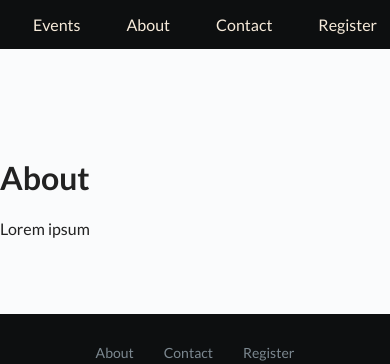
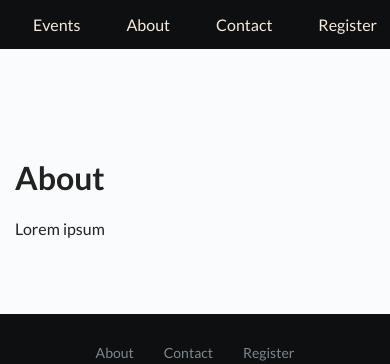
Before and after one commit to vivekraj-kr/events-app-fe, a Next.js app: page /about in a window 390 px wide. Shown: the top 364 px of the page. Built offline with nearby package versions, Linux system fonts and the light colour scheme.

Commit message:
Responsive styles

```diff
--- a/components/Layout.js
+++ b/components/Layout.js
@@ -8,8 +8,12 @@ import styled from "styled-components";
 const StyledContainer = styled.div`
   max-width: 1360px;
   margin: 0 auto;
-  padding: 30px 0 60px;
+  padding: 30px 30px 60px 30px;
   margin-top: ${({ isLandingPage }) => (isLandingPage ? "0" : "107px")};
+
+  @media (max-width: 768px) {
+    padding: 30px 15px 60px 15px;
+  }
 `;
 
 const Layout = ({ title, keywords, description, children }) => {
--- a/components/Showcase.js
+++ b/components/Showcase.js
@@ -9,13 +9,21 @@ const StyledShowcase = styled.div`
   color: #7c8890;
   background-image: url("/images/events-banner.jpeg");
   background-size: cover;
-  background-position: top;
+  background-position: top right;
+
+  @media (max-width: 768px) {
+    height: auto;
+  }
 `;
 
 const StyledText = styled.div`
   width: 50%;
   line-height: 30px;
   padding: 30px;
+
+  @media (max-width: 768px) {
+    width: 100%;
+  }
 `;
 
 const Showcase = () => {
--- a/pages/events/[slug].js
+++ b/pages/events/[slug].js
@@ -12,6 +12,10 @@ const EventPage = ({ event }) => {
   const StyledEventContainer = styled.div`
     display: flex;
     gap: 30px;
+
+    @media (max-width: 992px) {
+      flex-direction: column;
+    }
   `;
   const StyledVideoContainer = styled.div`
     flex: 1 1 60%;
```
Also changed, not shown: components/EventList.js (+12 -0 lines).
